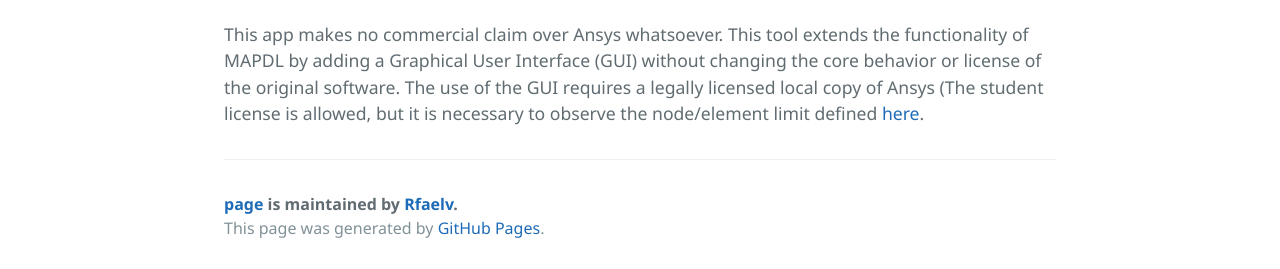
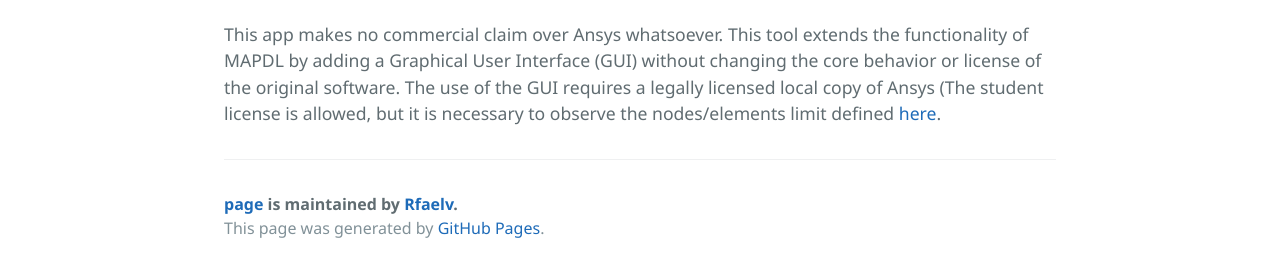
Before and after one commit to Rfaelv/page, a Jekyll site: the page built from index.md, in a window 1280 px wide. Shown: the part 959-1228 px from the top of the page. Built offline with Jekyll 4.4.1, drawn with Linux system fonts in a browser that asks for light colours; our own code applies the rules of GitHub Pages for plain Markdown files.

Commit message:
Update index.md

```diff
--- a/index.md
+++ b/index.md
@@ -7,4 +7,4 @@ InstabiliTool is a app developed using Python and the framework [Electron](https
 
 InstabiliTool is licensed under the MIT license.
 
-This app makes no commercial claim over Ansys whatsoever. This tool extends the functionality of MAPDL by adding a Graphical User Interface (GUI) without changing the core behavior or license of the original software. The use of the GUI requires a legally licensed local copy of Ansys (The student license is allowed, but it is necessary to observe the node/element limit defined [here](https://www.ansys.com/academic/students/ansys-student).
+This app makes no commercial claim over Ansys whatsoever. This tool extends the functionality of MAPDL by adding a Graphical User Interface (GUI) without changing the core behavior or license of the original software. The use of the GUI requires a legally licensed local copy of Ansys (The student license is allowed, but it is necessary to observe the nodes/elements limit defined [here](https://www.ansys.com/academic/students/ansys-student).
```
